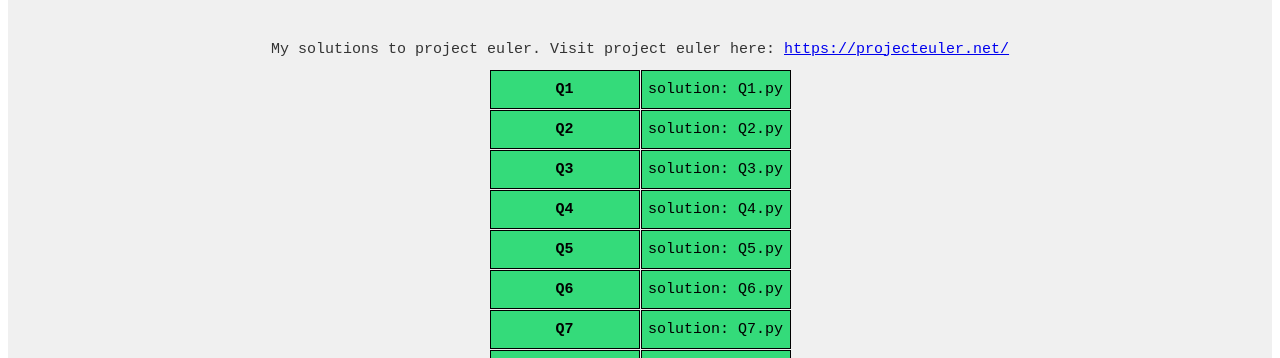
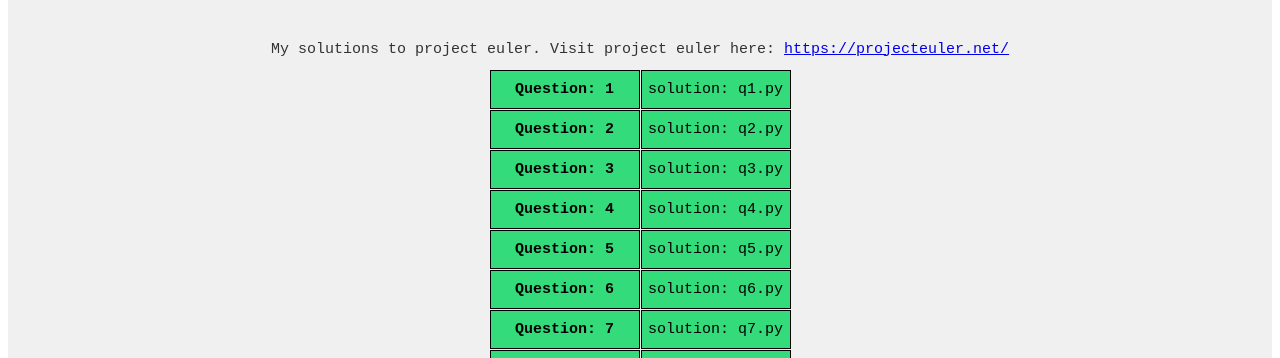
Before and after one commit to cheesepicklematt/mmWebsite, a plain HTML site: page projectEuler/projectEuler.html in a window 1280 px wide. Shown: the part 423-781 px from the top of the page. Drawn offline with Linux system fonts and the light colour scheme.

Commit message:
updates to project euler 20230911

```diff
--- a/projectEuler/app.js
+++ b/projectEuler/app.js
@@ -37,13 +37,14 @@ const completedQ = [
 const buttonLabels = []
 const gitUrlT = 'https://github.com/cheesepicklematt/project_euler_solutions/blob/main/q00'
 for (const str of completedQ) {
-    tmpQ = 'Q'+str
+    tmpQ = 'Question: '+str
     tmpUrl = str.length == 2 ? gitUrlT.slice(0, -1)+str+'/q'+str+'.py' : gitUrlT+str+'/q'+str+'.py';
+    tmpEuler = 'https://projecteuler.net/problem='+str
     tmp = {
         'rowName':'<b>'+tmpQ+'</b>',
-        'rowVal':'solution: '+tmpQ+'.py',
+        'rowVal':'solution: q'+str+'.py',
         'url':tmpUrl,
-        'urlH':editUrl(tmpUrl)
+        'eulerURL':tmpEuler
     }
     buttonLabels.push(tmp)
   }
@@ -66,7 +67,7 @@ buttonLabels.forEach(label => {
     });
 
     quesButton_n.addEventListener('click', () => {
-        window.open(editUrl(label.url), '_blank');
+        window.open(label.eulerURL, '_blank');
     });
 
 
```
Also changed, not shown: index.html (+1 -0 lines).
